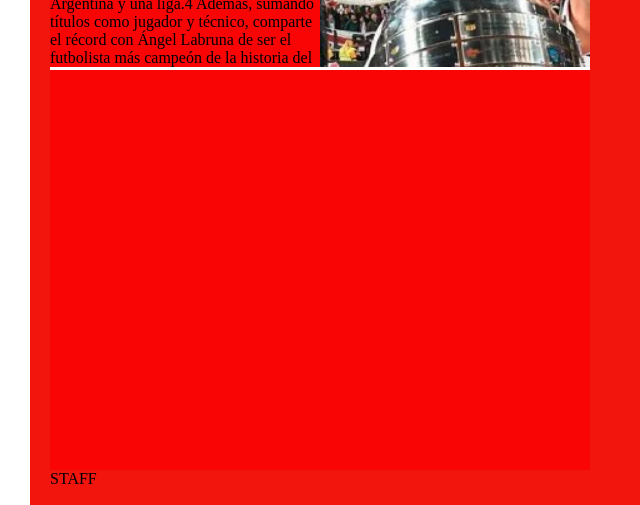
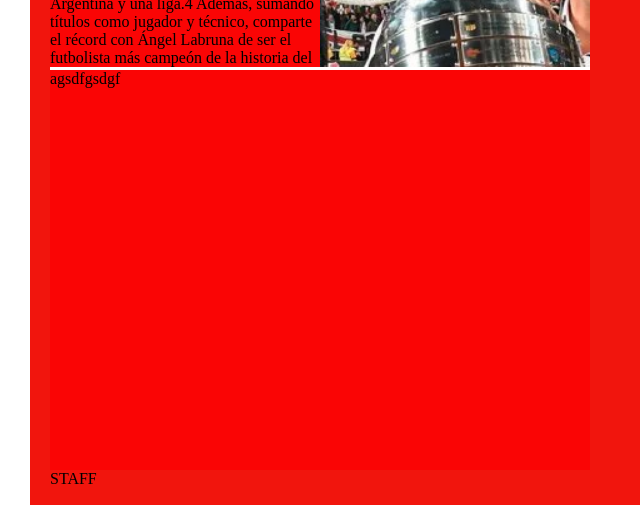
Before and after one commit to teo1404/tp0, a plain HTML site: page index.html in a window 1280 px wide. Shown: the part 644-1149 px from the top of the page, 290-930 px from the left. Drawn offline with Linux system fonts and the light colour scheme.

Commit message:
aaaaaaaa

```diff
--- a/index.html
+++ b/index.html
@@ -26,7 +26,7 @@
     </section>
     <div class="linea2"></div>
     <section class="productos">
-
+agsdfgsdgf
 
 
     </section>
```
